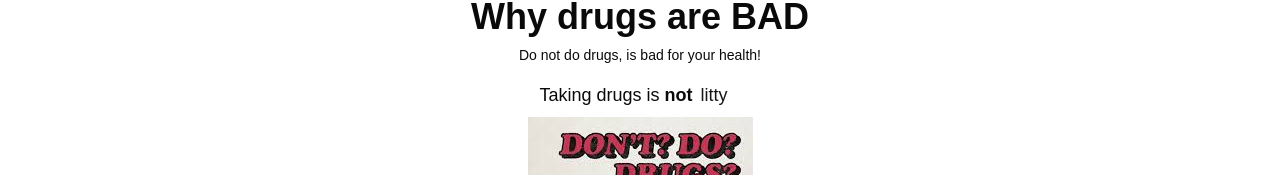
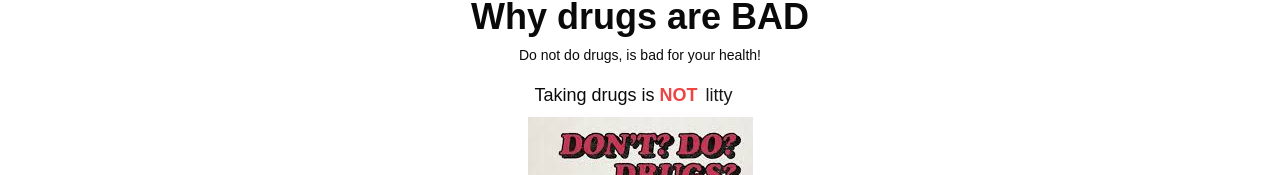
Before and after one commit to ongkenith/heartcode-training, a Next.js app in the folder my-app/: page / in a window 1280 px wide. Shown: the part 295-470 px from the top of the page. Built offline with nearby package versions, Linux system fonts and the light colour scheme.

Commit message:
minor change

```diff
--- a/my-app/app/page.tsx
+++ b/my-app/app/page.tsx
@@ -10,7 +10,7 @@ export default function Home() {
       <div className="flex flex-col justify-center h-dvh p-1 text-center">
         <p className="font-bold text-4xl ">Why drugs are BAD</p>
         <p className="text-sm p-2">Do not do drugs, is bad for your health!</p>
-        <div className="text-lg py-2">Taking drugs is <span className="font-extrabold">not</span><FlipWords words={words}/></div>
+        <div className="text-lg py-2">Taking drugs is <span className="font-extrabold text-red-500">NOT</span><FlipWords words={words}/></div>
         <div className="flex justify-center items-center">
           <Image src={Img3} alt="1"/>
         </div>
```
